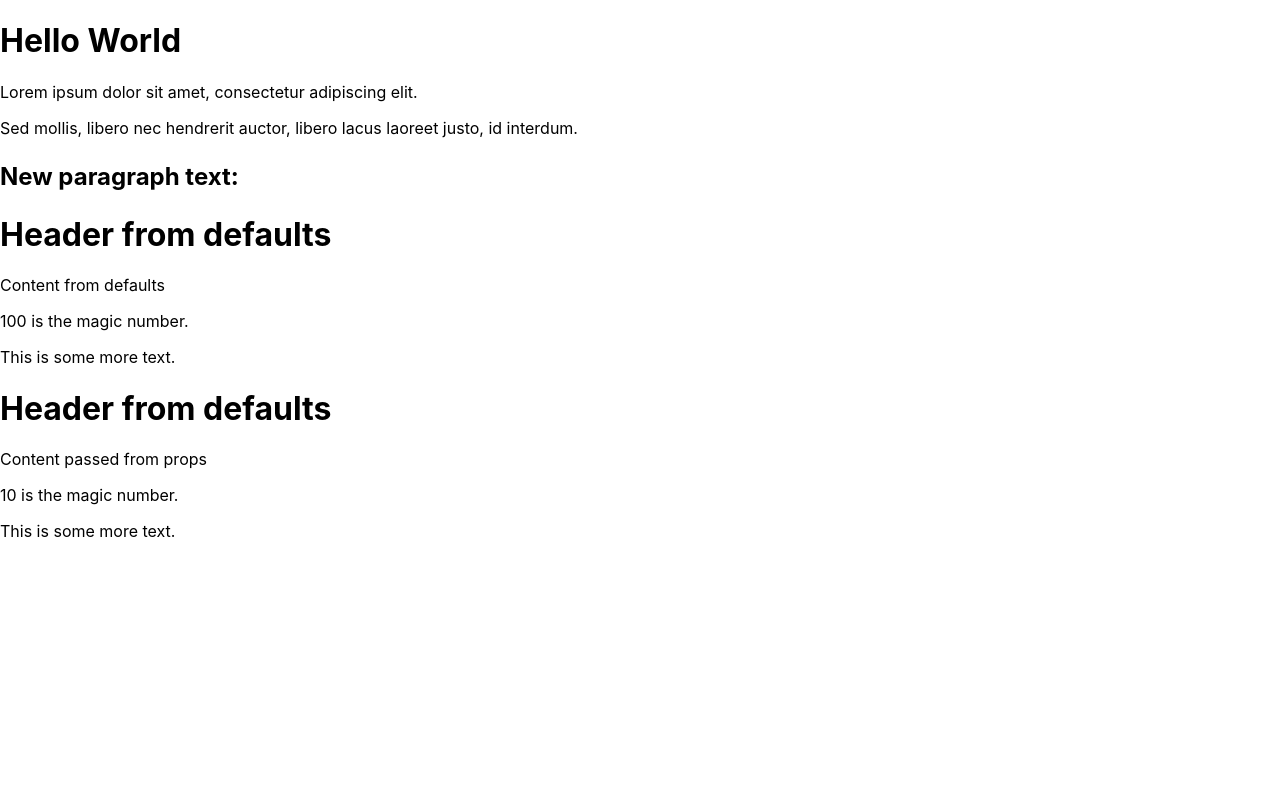
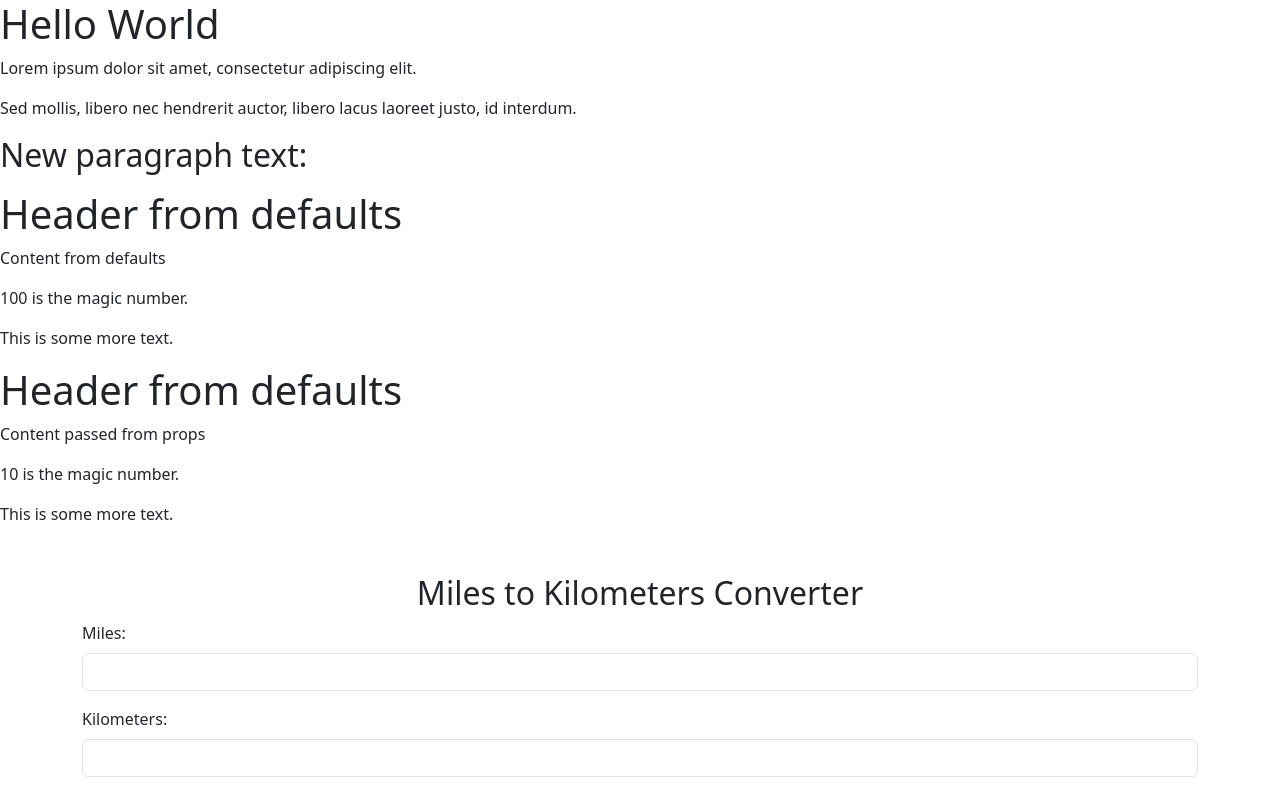
Before and after one commit to maxecution/git-test, a React (Create React App) app in the folder React_tests/first_app/starter/: page / in a window 1280 px wide. Built offline with nearby package versions, Linux system fonts and the light colour scheme.

Commit message:
added miles to km converter component

```diff
--- a/React_tests/first_app/starter/package.json
+++ b/React_tests/first_app/starter/package.json
@@ -6,6 +6,7 @@
     "@testing-library/jest-dom": "^5.17.0",
     "@testing-library/react": "^13.4.0",
     "@testing-library/user-event": "^13.5.0",
+    "bootstrap": "^5.3.3",
     "prop-types": "^15.8.1",
     "proptypes": "^1.1.0",
     "react": "^18.3.1",
--- a/React_tests/first_app/starter/src/App.js
+++ b/React_tests/first_app/starter/src/App.js
@@ -1,10 +1,14 @@
 import './App.css';
+import MilesToKmConverter from './components/MilesToKmConverter';
 import MyComponent from './components/MyComponent';
+import 'bootstrap/dist/css/bootstrap.min.css';
+
 
 function App() {
   return (
     <>
-      <MyComponent/>
+      <MyComponent />
+      <MilesToKmConverter />
     </>
   );
 }
--- /dev/null
+++ b/React_tests/first_app/starter/src/components/MilesToKmConverter.jsx
@@ -0,0 +1,65 @@
+import React, { useState } from 'react';
+import 'bootstrap/dist/css/bootstrap.min.css'; // Ensure Bootstrap is imported
+
+function MilesToKmConverter() {
+    const [miles, setMiles] = useState('');
+    const [km, setKm] = useState('');
+
+    const handleMilesChange = (event) => {
+        const newMiles = event.target.value;
+        setMiles(newMiles);
+
+        if (newMiles === '') {
+            setKm('');
+        } else {
+            const milesValue = parseFloat(newMiles);
+            setKm((milesValue * 1.60934).toFixed(2));
+        }
+    };
+
+    const handleKmChange = (event) => {
+        const newKm = event.target.value;
+        setKm(newKm);
+
+        if (newKm === '') {
+            setMiles('');
+        } else {
+            const kmValue = parseFloat(newKm);
+            setMiles((kmValue / 1.60934).toFixed(2));
+        }
+    };
+
+    return (
+        <div className="container mt-5">
+            <h2 className="text-center">Miles to Kilometers Converter</h2>
+            <form>
+                <div className="mb-3">
+                    <label htmlFor="miles" className="form-label">Miles:</label>
+                    <input
+                        type="number"
+                        name="miles"
+                        id="miles"
+                        min={0}
+                        value={miles}
+                        onChange={handleMilesChange}
+                        className="form-control"
+                    />
+                </div>
+                <div className="mb-3">
+                    <label htmlFor="km" className="form-label">Kilometers:</label>
+                    <input
+                        type="number"
+                        name="km"
+                        id="km"
+                        min={0}
+                        value={km}
+                        onChange={handleKmChange}
+                        className="form-control"
+                    />
+                </div>
+            </form>
+        </div>
+    );
+}
+
+export default MilesToKmConverter;
```
Also changed, not shown: 1 other file (tests, documents, lock files or other folders).
